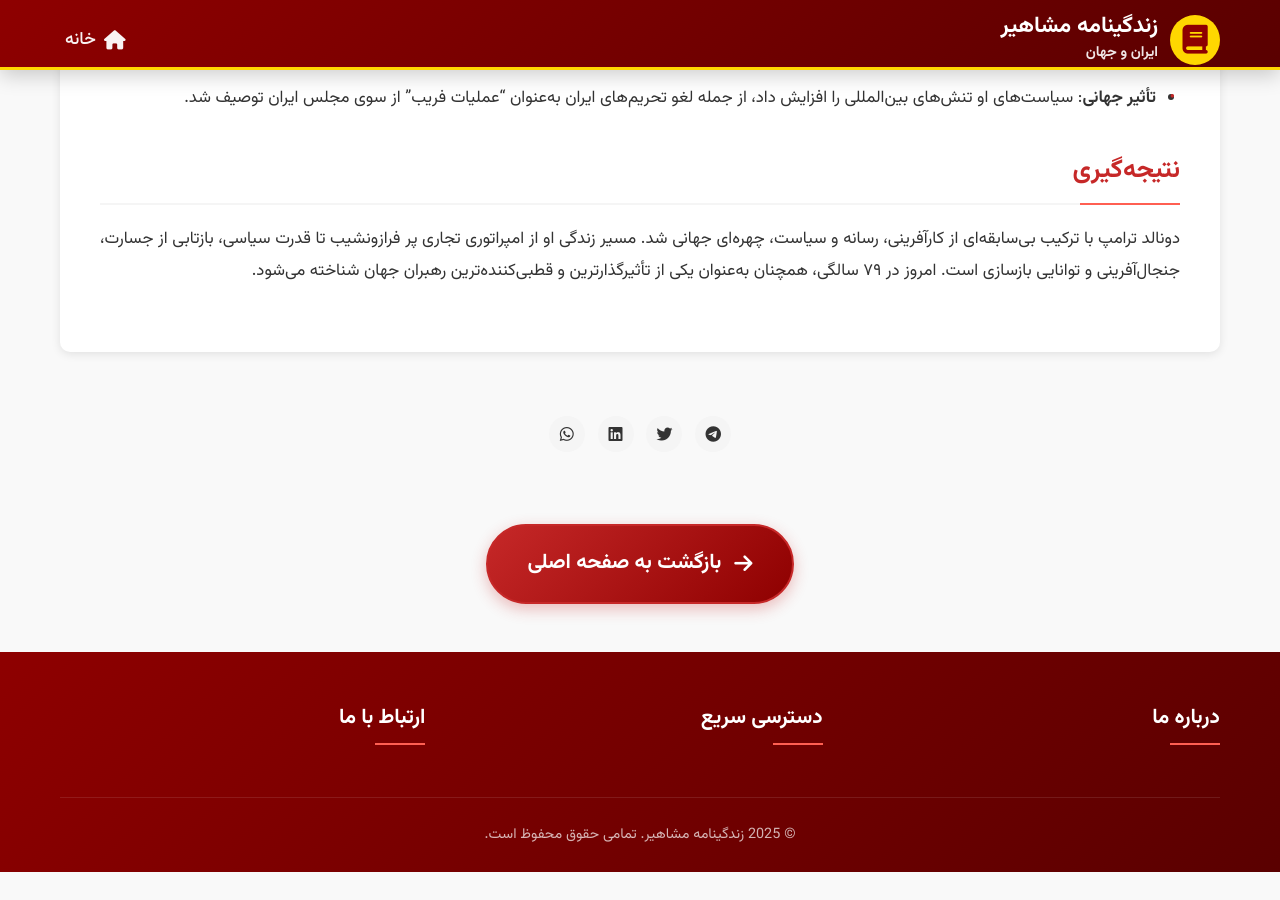
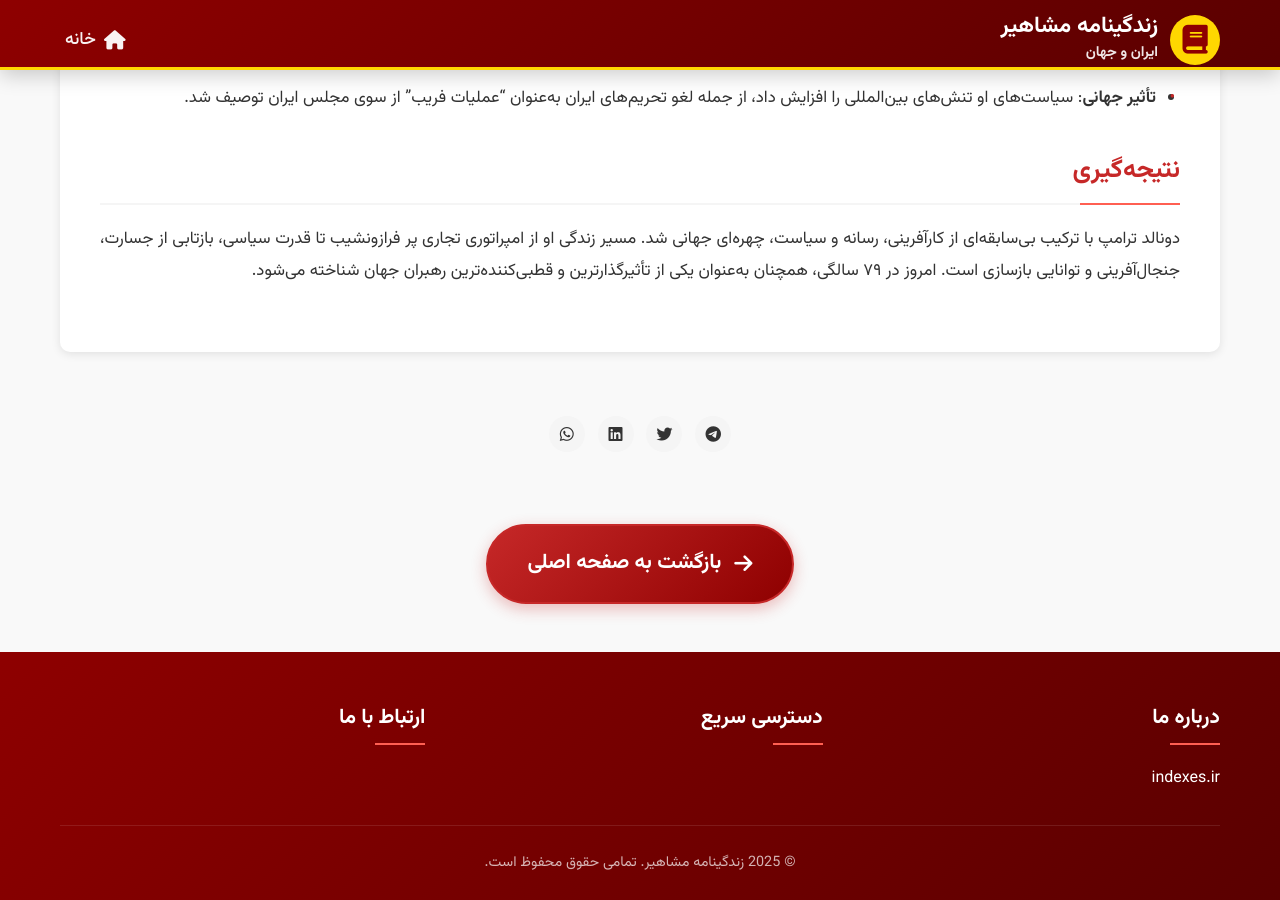
Before and after one commit to darkblog/darkblog.github.io, a Jekyll site: the page built from _posts/2025-7-3-41.md, in a window 1280 px wide and 900 px high, scrolled down 1965 px. Built offline with Jekyll 4.4.1, drawn with Linux system fonts in a browser that asks for light colours; before the commit the page ends 2837 px from its top, so only the background shows below that.

Commit message:
Update post.html

```diff
--- a/_layouts/post.html
+++ b/_layouts/post.html
@@ -792,7 +792,7 @@
             <div class="footer-content">
                 <div class="footer-section">
                     <h3>درباره ما</h3>
-                    <p>{{ site.description }}</p>
+                    <p>indexes.ir</p>
                 </div>
 
                 <div class="footer-section">
```
